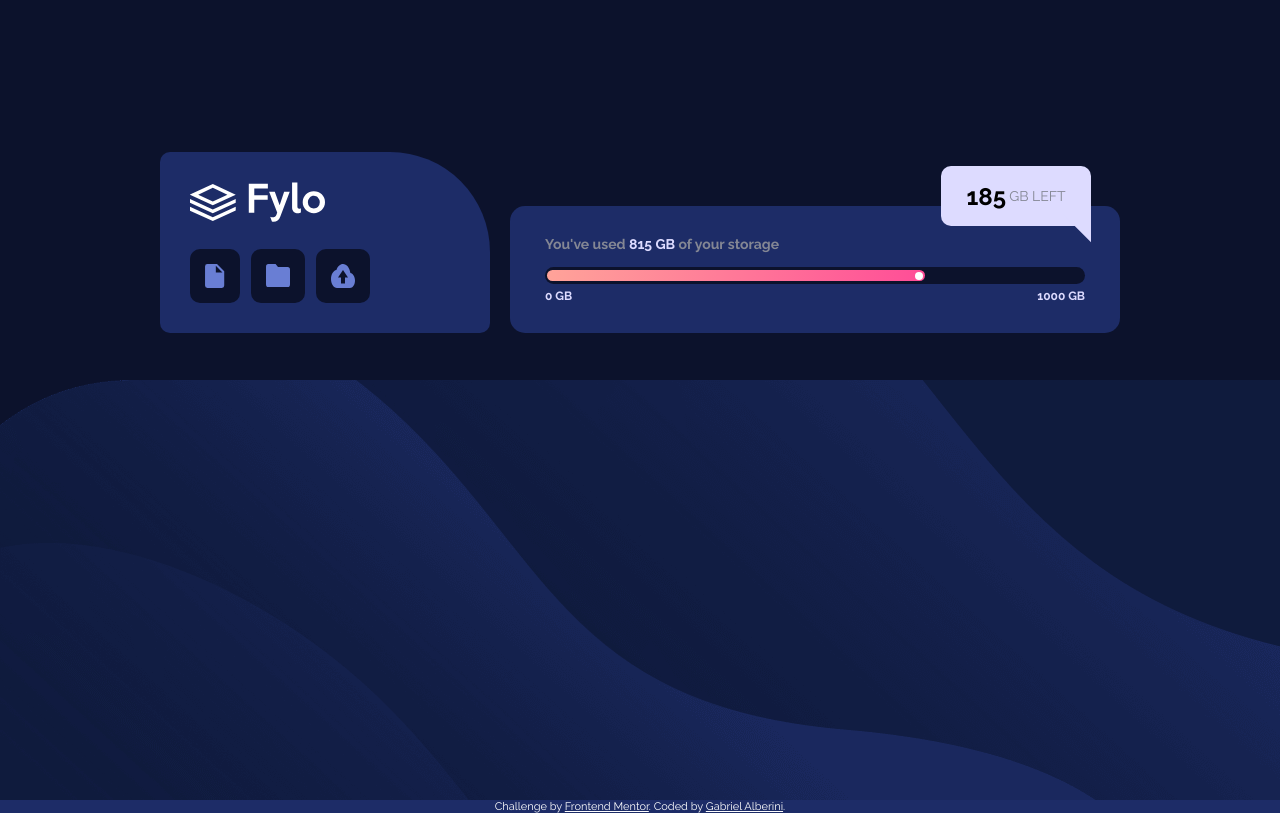
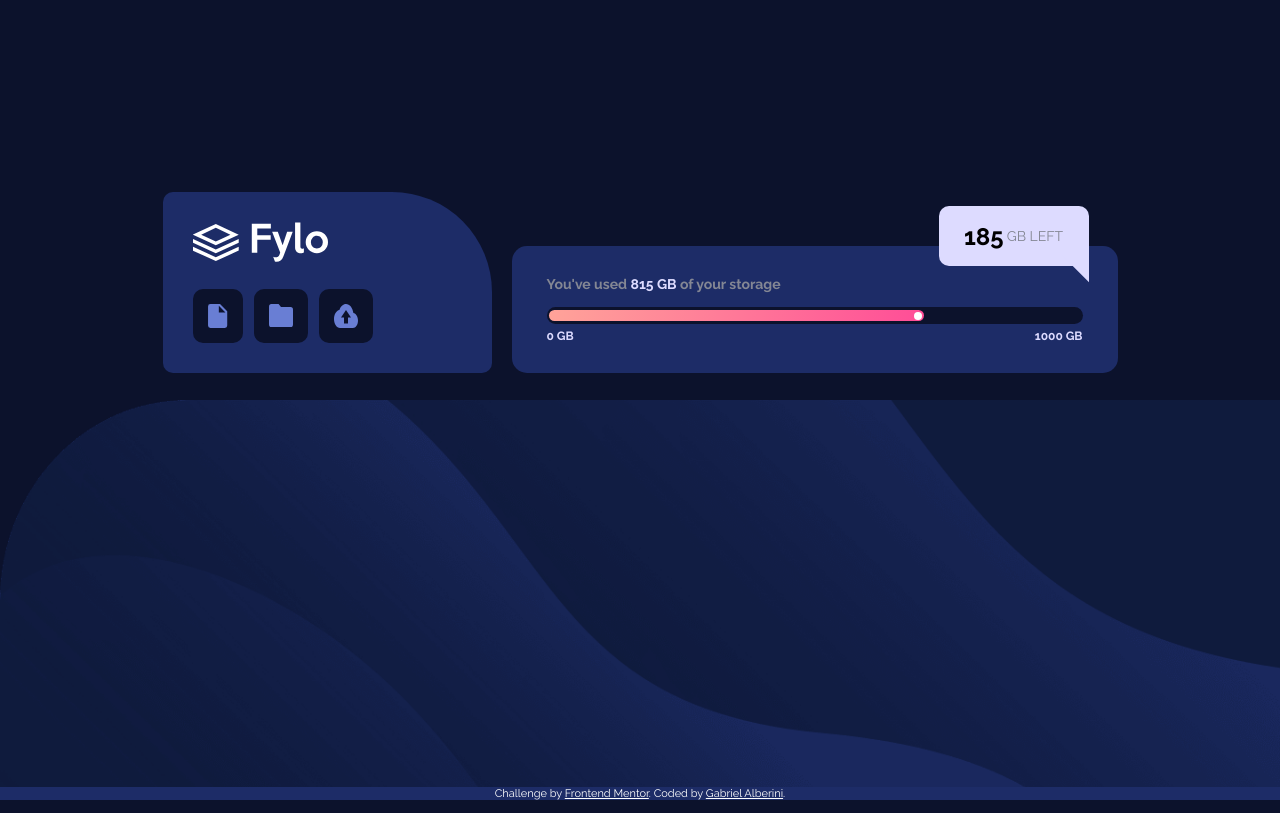
Before and after one commit to GabrielAlberini/fylo-data, a plain HTML site: page index.html in a window 1280 px wide. Drawn offline with Linux system fonts and the light colour scheme.

Commit message:
V1.3 I continued...

```diff
--- a/scss/partials/_colors.scss
+++ b/scss/partials/_colors.scss
@@ -4,9 +4,6 @@ $grayishBlue: hsl(229, 7%, 55%);
 $darkBlue: hsl(228, 56%, 26%);
 $veryDarkBlue: hsl(229, 57%, 11%);
 
-//Neutral
-
-
 //Shadow
 $boxShadow: 0 10px 20px rgba(0,0,0,0.19), 0 6px 6px rgba(0,0,0,0.23);
 
--- a/scss/partials/_footer.scss
+++ b/scss/partials/_footer.scss
@@ -1,5 +1,9 @@
 /*Footer*/
 footer {
+    position: absolute;
+    bottom: 0;
+    left: 0;
+    width: 100%;
     color: white;
     background-color: $darkBlue;
     .attribution {
--- a/scss/partials/_main.scss
+++ b/scss/partials/_main.scss
@@ -5,11 +5,25 @@
 }
 
 body {
-    max-width: 1440px;
-    min-width: 375px;
+    display: flex;
+    justify-content: center;
     font-family: $fontRaleway;
     width: 100%;
     height: 100vh;
+    background-image: url(../../images/bg-desktop.png);
+    background-color: $veryDarkBlue;
+    background-size: 100% 50%;
+    background-position: center bottom;
+    background-repeat: no-repeat;
+
+    background-repeat: no-repeat;
+    @media screen and (max-width:375px) {
+        background-position: bottom;
+        background-color: $veryDarkBlue;
+        background-image: url(../../images/bg-mobile.png);
+        background-repeat: no-repeat;
+
+    }
 }
 
 main {
@@ -17,23 +31,15 @@ main {
     justify-content: center;
     align-items: center;
     background-position: bottom;
-    background-color: $veryDarkBlue;
-    background-image: url(../../images/bg-desktop.png);
-    background-repeat: no-repeat;
     width: 100%;
     height: 100vh;
     position: relative;
-    @media screen and (max-width:375px) {
-        background-position: bottom;
-        background-color: $veryDarkBlue;
-        background-image: url(../../images/bg-mobile.png);
-        background-repeat: no-repeat;
-    }
 }
 .container {
     position: absolute;
-    width: 75%;
-    top: 19%;
+    max-width: 955px;
+    width: 90%;
+    top: 24%;
     display: flex;
     justify-content: center;
     align-items: flex-end;
```
Also changed, not shown: css/style.css, 1 other file.
